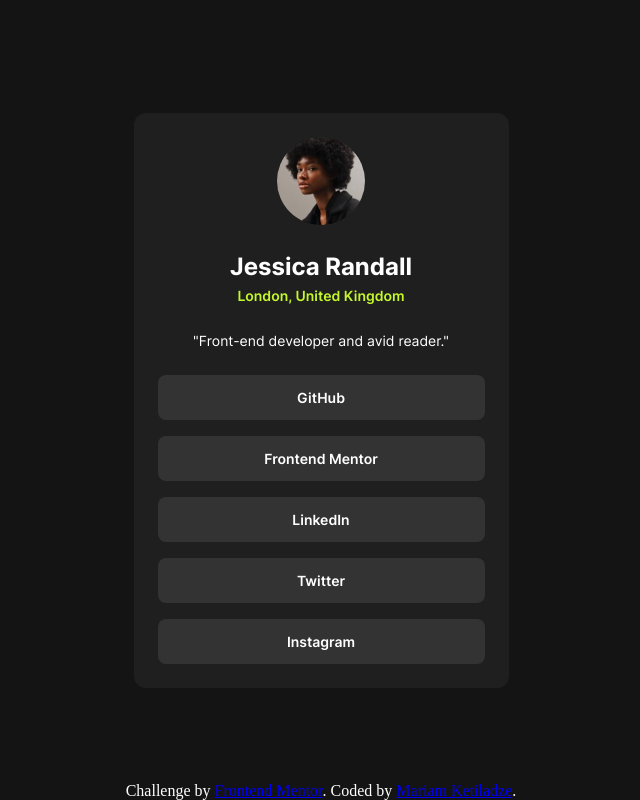
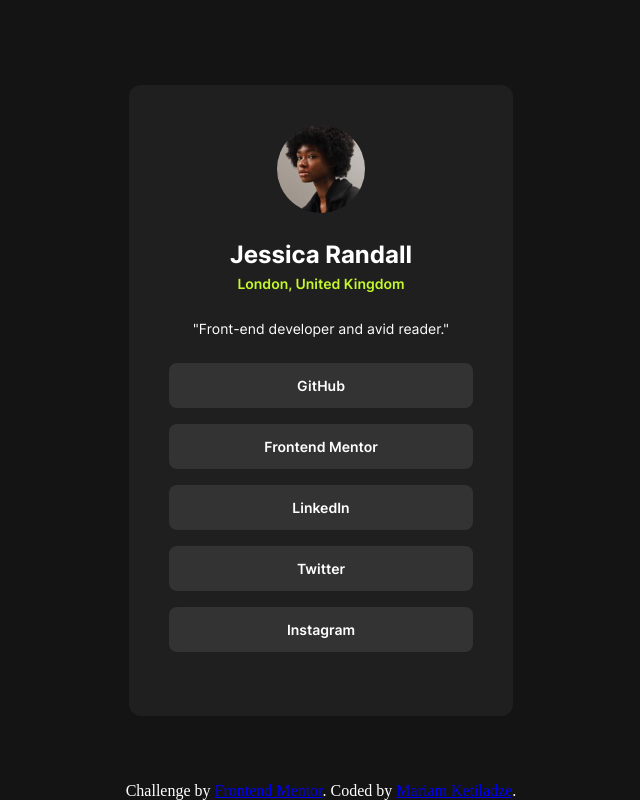
Before and after one commit to mariamoKk/Social-Links-Profile, a plain HTML site: page index.html in a window 1280 px wide. Shown: the whole page, without its empty margins (319-959 px from the left). Drawn offline with Linux system fonts and the light colour scheme.

Commit message:
Initial commit

```diff
--- a/styles.css
+++ b/styles.css
@@ -53,11 +53,12 @@
   }
 
   .card{
-    width: 375px;
+    width: auto;
     background-color: var(--color-grey-800);
     border-radius: 12px;
-    padding: 24px;
+    padding: var(--space-500);
     box-sizing: border-box;
+    border-radius: var(--space-150)
   }
   .profile-pic{
     width: 88px;
@@ -132,6 +133,7 @@
   text-align: center;
   color: var(--color-white);
   text-decoration: none;
+  margin-bottom: var(--space-300)
 }
 
 .attribution{
```
Also changed, not shown: 1 other file.
